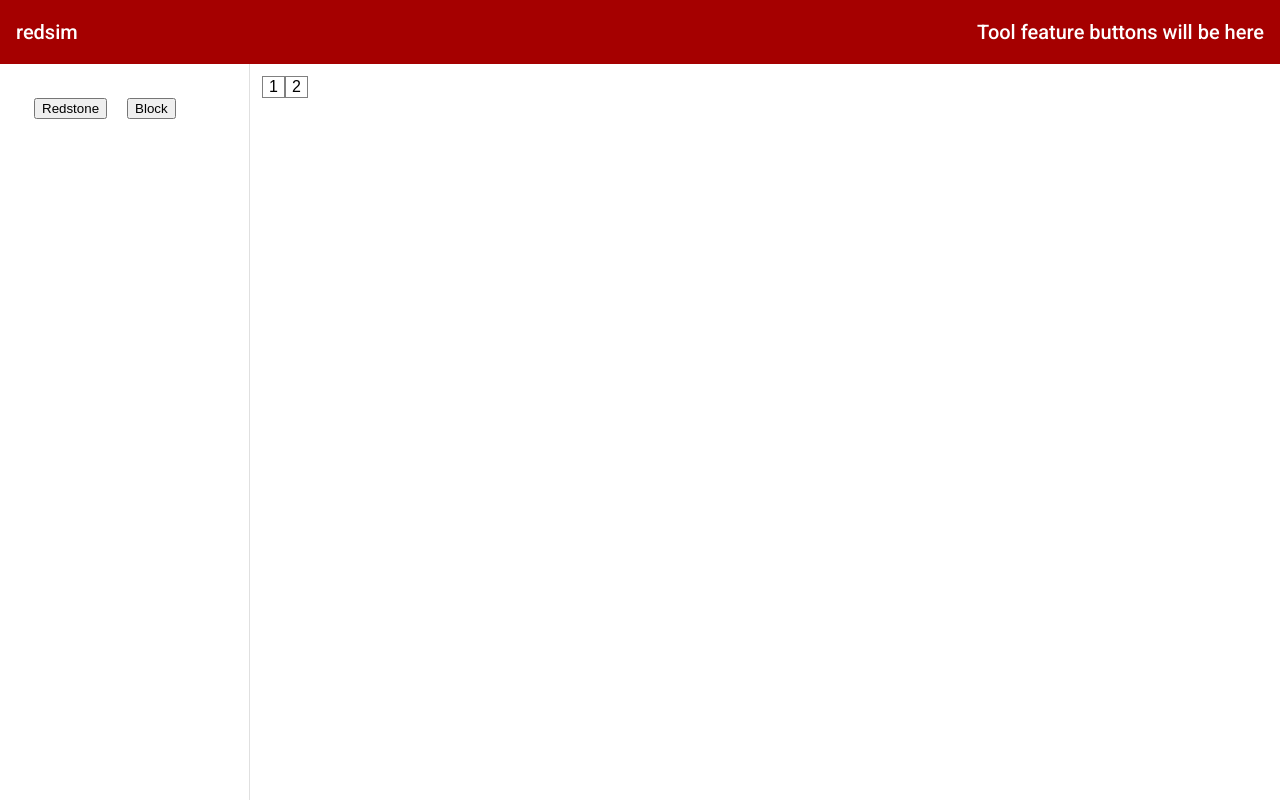
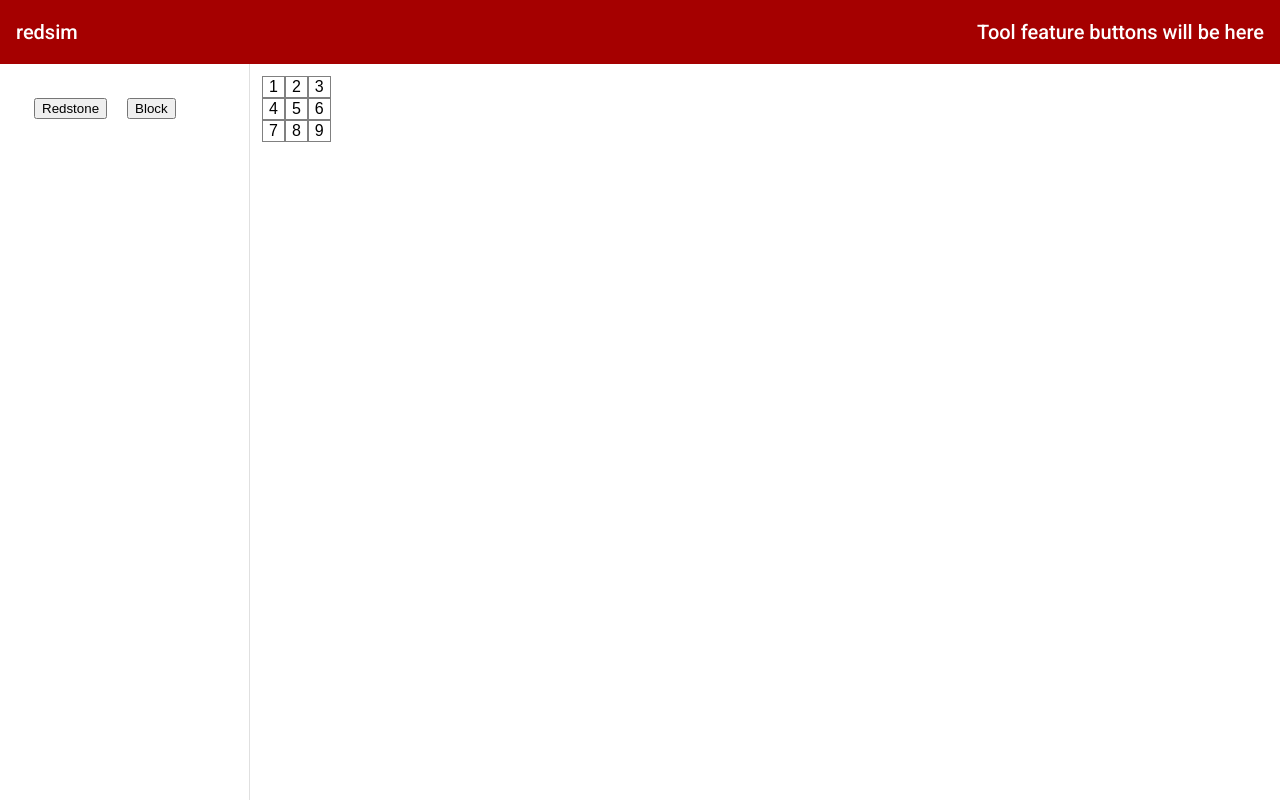
Before and after one commit to justonhart/BoardGames, an Angular app: page / in a window 1280 px wide. Built offline with nearby package versions, Linux system fonts and the light colour scheme.

Commit message:
test of changing values in page elements

```diff
--- a/src/app/workspace/workspace.component.html
+++ b/src/app/workspace/workspace.component.html
@@ -1,2 +1,9 @@
 <button #1>1</button>
-<button #2>2</button>
+<button #2 (click)="onClick()" (dblclick)="onDoubleClick()">{{buttonText}}</button>
+<button #3>3</button><br>
+<button #4>4</button>
+<button #5>5</button>
+<button #6>6</button><br>
+<button #7>7</button>
+<button #8>8</button>
+<button #9>9</button>
--- a/src/app/workspace/workspace.component.ts
+++ b/src/app/workspace/workspace.component.ts
@@ -7,9 +7,18 @@ import { Component, AfterViewInit } from '@angular/core';
 })
 export class WorkspaceComponent implements AfterViewInit {
 
+  buttonText: number = 2;
+
   constructor() { }
 
   ngAfterViewInit() {
   }
 
+  onClick(): void{
+    this.buttonText++;
+  }
+
+  onDoubleClick(): void{
+    console.log('DOUBLE');
+  }
 }
```
